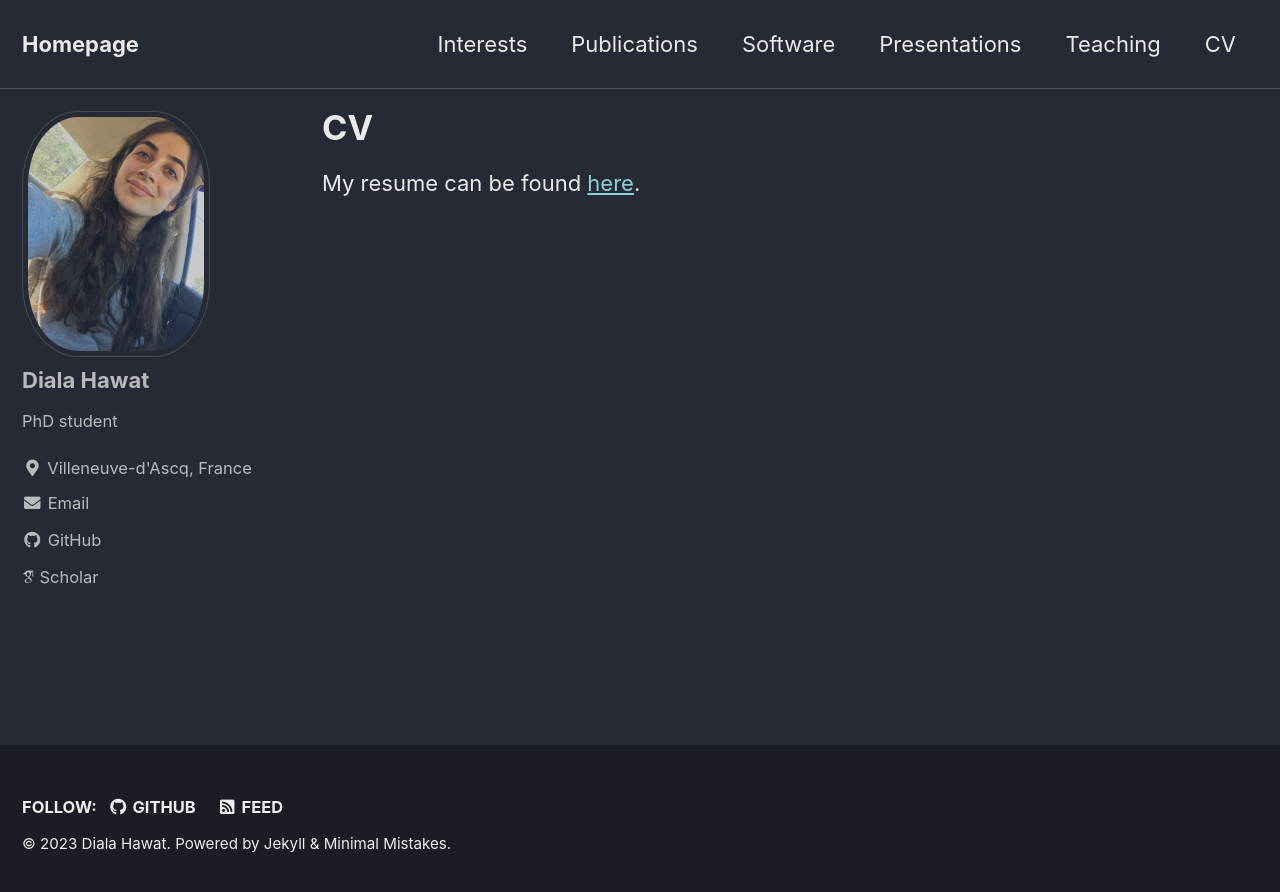
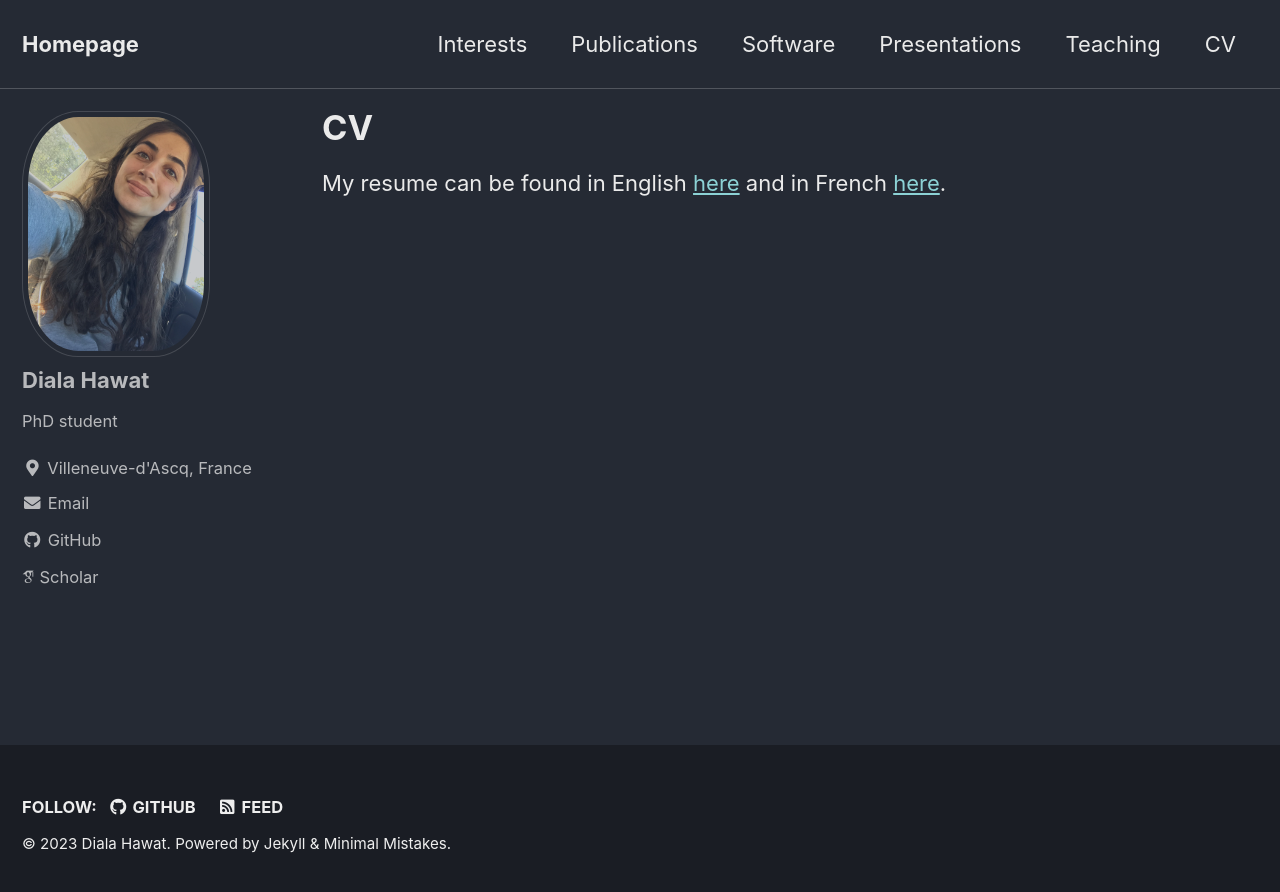
Before and after one commit to dhawat/dhawat.github.io, a Jekyll site: the page built from _pages/cv.md, in a window 1280 px wide. Shown: the top 892 px of the page. Built offline with Jekyll 4.4.1, drawn with Linux system fonts in a browser that asks for light colours; cached includes are drawn as plain includes; nearby versions of some CDN libraries; some web fonts are replaced.

Commit message:
add cv in french

```diff
--- a/_pages/cv.md
+++ b/_pages/cv.md
@@ -6,4 +6,4 @@ author_profile: true
 title: "CV"
 ---
 
-My resume can be found [here]({{ site.url }}/assets/pdfs/cv_english.pdf).
+My resume can be found in English [here]({{ site.url }}/assets/pdfs/cv_english.pdf) and in French [here]({{ site.url }}/assets/pdfs/cv_french.pdf).
```
Also changed, not shown: 1 other file.
